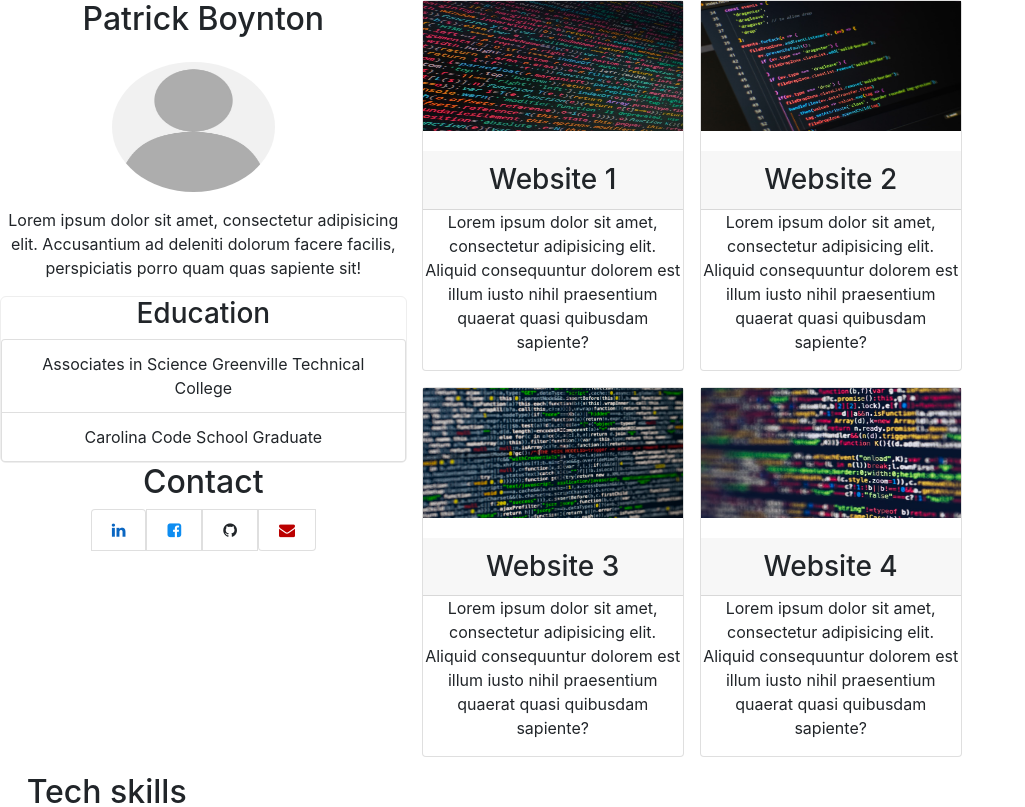
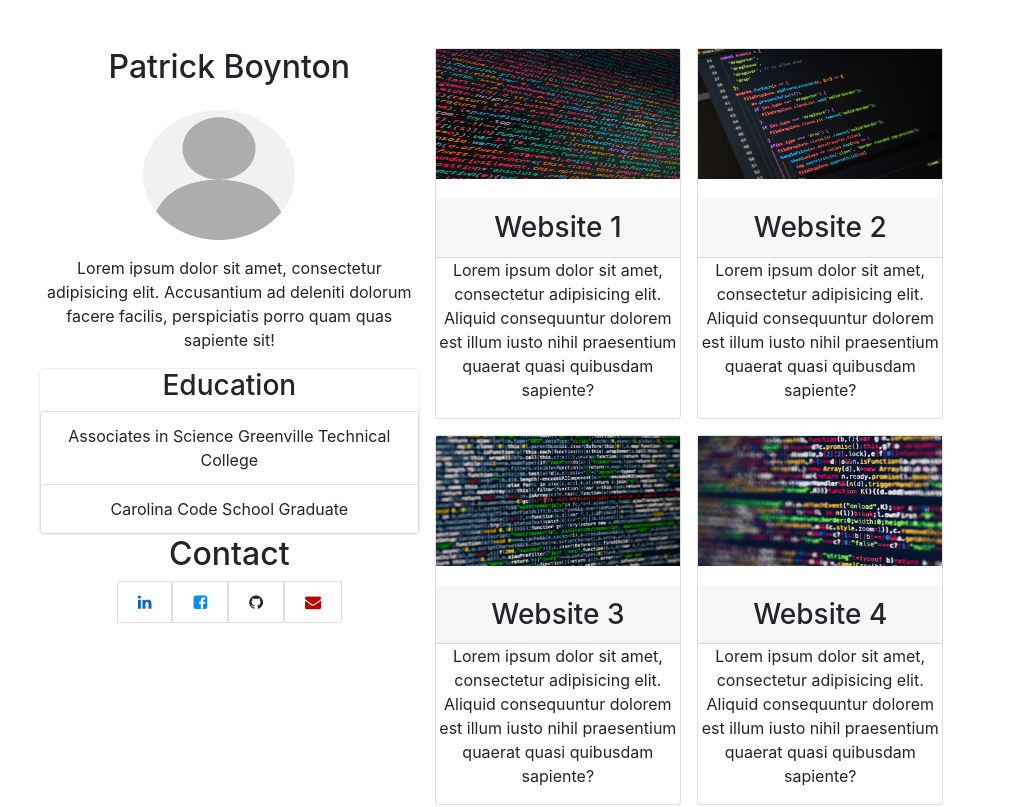
Before and after one commit to PatrickBoynton/portfolio, a React (Create React App) app: page / in a window 1280 px wide. Shown: the top 807 px of the page, without its empty margins (0-1025 px from the left). Built offline with nearby package versions, Linux system fonts and the light colour scheme.

Commit message:
Added more styling.

```diff
--- a/src/App.js
+++ b/src/App.js
@@ -8,7 +8,7 @@ class App extends Component {
     render() {
         return (
             <>
-                <div className="row">
+                <div className="row mt-5 mx-4">
                     <Sidebar/>
                     <Portfolio/>
                 </div>
```
